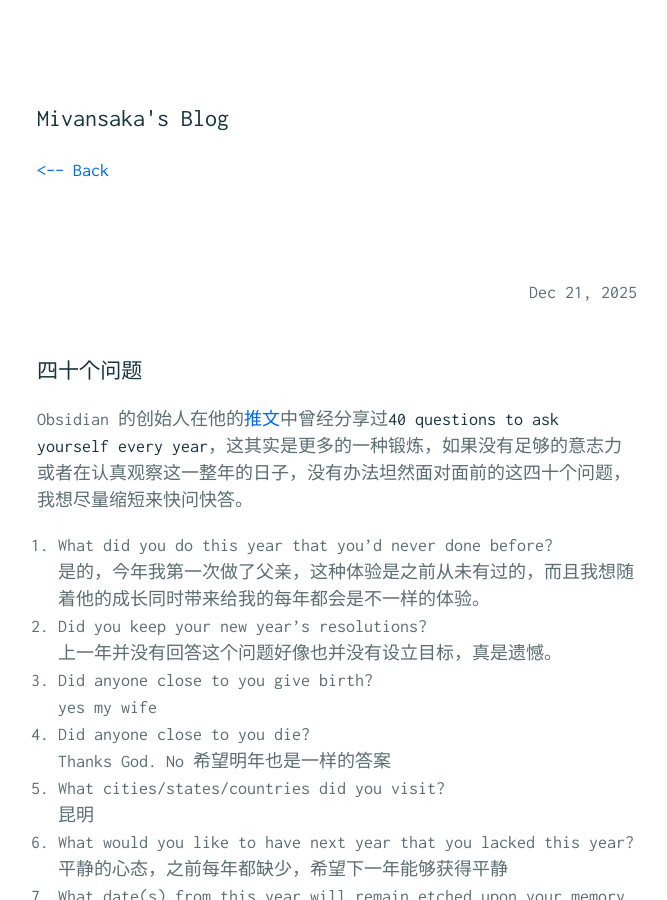
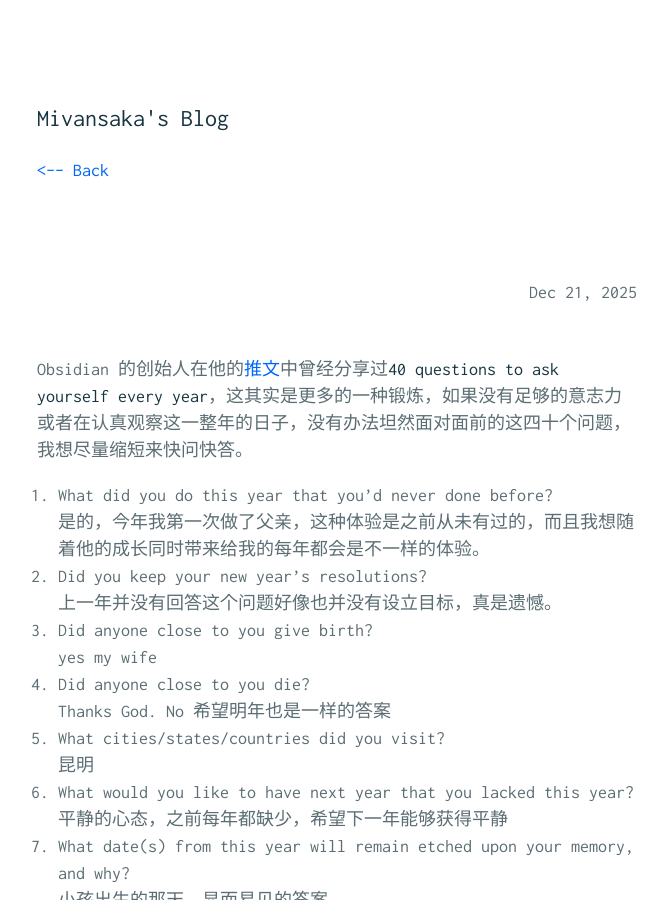
Before and after one commit to mivansaka/mivansaka.github.io, a Jekyll site: the page built from _posts/2025-12-21-40questions.md, in a window 1280 px wide and 900 px high. Shown: the whole window, without its empty margins (303-970 px from the left). Built offline with Jekyll 4.4.1, drawn with Linux system fonts in a browser that asks for light colours; our own code applies the rules of GitHub Pages for plain Markdown files.

Commit message:
fix again and again

```diff
--- a/_posts/2025-12-21-40questions.md
+++ b/_posts/2025-12-21-40questions.md
@@ -4,8 +4,6 @@ title:四十个问题
 date:2025-12-21 00:28:09 +0800
 
 ---
-
-# 四十个问题
 
 Obsidian 的创始人在他的[推文](https://x.com/kepano/status/1602773345627348993?s=61)中曾经分享过**40 questions to ask yourself every year**，这其实是更多的一种锻炼，如果没有足够的意志力或者在认真观察这一整年的日子，没有办法坦然面对面前的这四十个问题，我想尽量缩短来快问快答。
 
```
